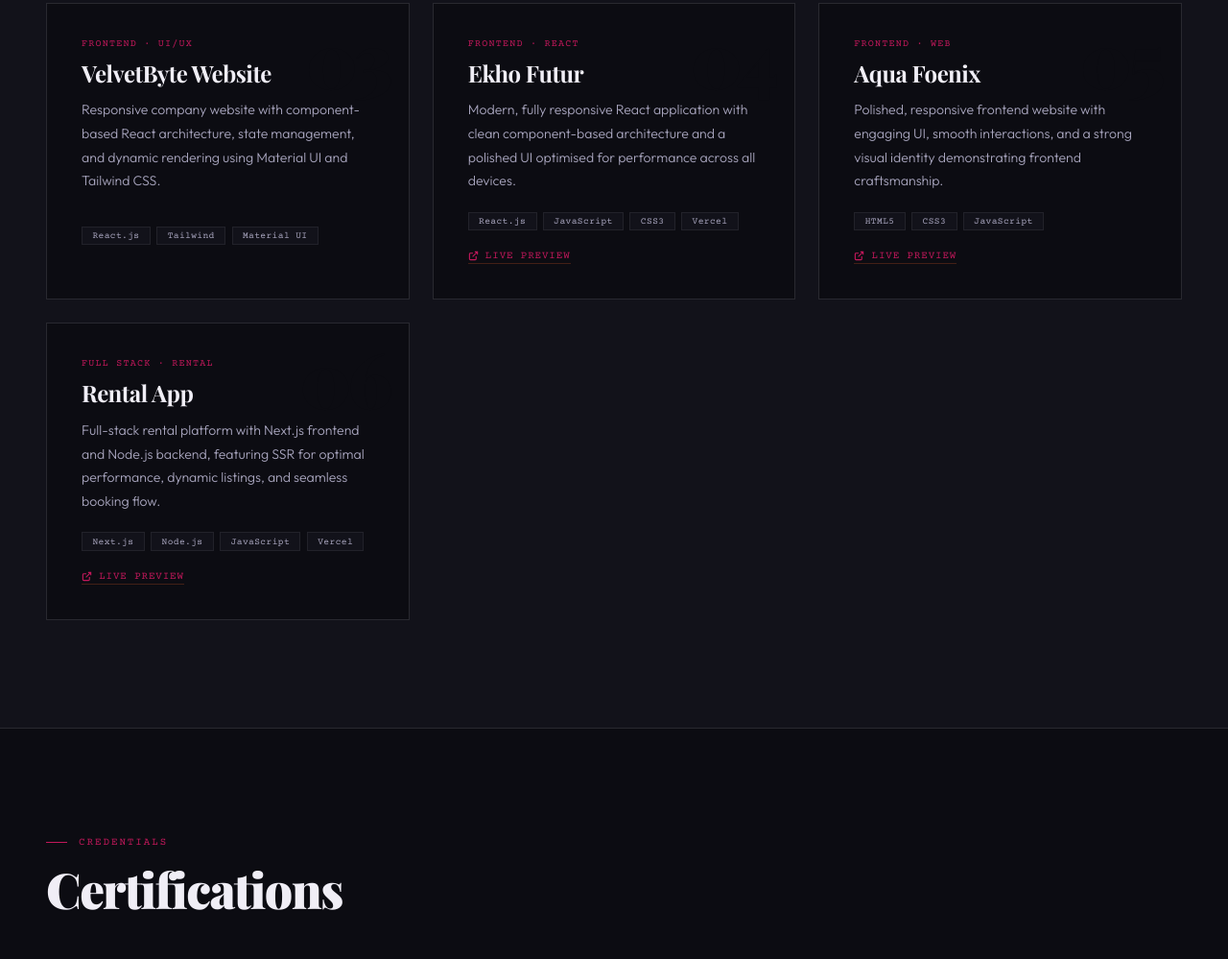
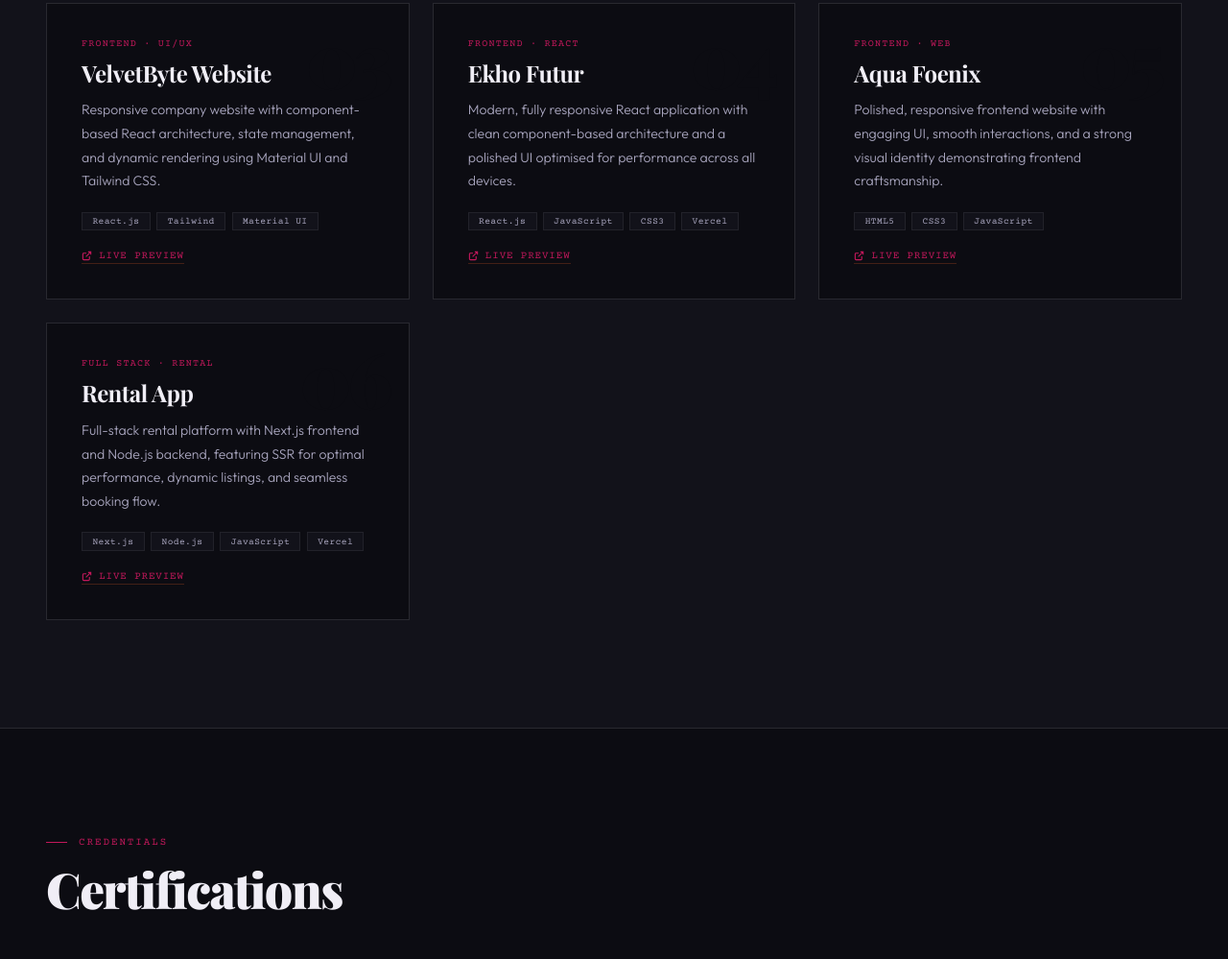
Before and after one commit to anshifaanshi/portfolio2, a plain HTML site: page index.html in a window 1280 px wide. Shown: the part 3948-4947 px from the top of the page at 96% size. Drawn offline with nearby package versions, Linux system fonts and the light colour scheme; a web font is replaced by a local one.

Commit message:
Update index.html

```diff
--- a/index.html
+++ b/index.html
@@ -826,6 +826,10 @@ footer {
         <span class="proj-tech">React.js</span><span class="proj-tech">Tailwind</span>
         <span class="proj-tech">Material UI</span>
       </div>
+       <a href="https://velvetbyte.com/" target="_blank" class="proj-link">
+        <svg width="11" height="11" viewBox="0 0 24 24" fill="none" stroke="currentColor" stroke-width="2.5"><path d="M18 13v6a2 2 0 01-2 2H5a2 2 0 01-2-2V8a2 2 0 012-2h6"/><polyline points="15 3 21 3 21 9"/><line x1="10" y1="14" x2="21" y2="3"/></svg>
+        Live Preview
+      </a>
     </div>
 
     <div class="proj-card">
@@ -867,7 +871,7 @@ footer {
         <span class="proj-tech">Next.js</span><span class="proj-tech">Node.js</span>
         <span class="proj-tech">JavaScript</span><span class="proj-tech">Vercel</span>
       </div>
-      <a href="https://rental-alpha-ten.vercel.app/" target="_blank" class="proj-link">
+      <a href="https://rentallogicskerala.com/" target="_blank" class="proj-link">
         <svg width="11" height="11" viewBox="0 0 24 24" fill="none" stroke="currentColor" stroke-width="2.5"><path d="M18 13v6a2 2 0 01-2 2H5a2 2 0 01-2-2V8a2 2 0 012-2h6"/><polyline points="15 3 21 3 21 9"/><line x1="10" y1="14" x2="21" y2="3"/></svg>
         Live Preview
       </a>
```
